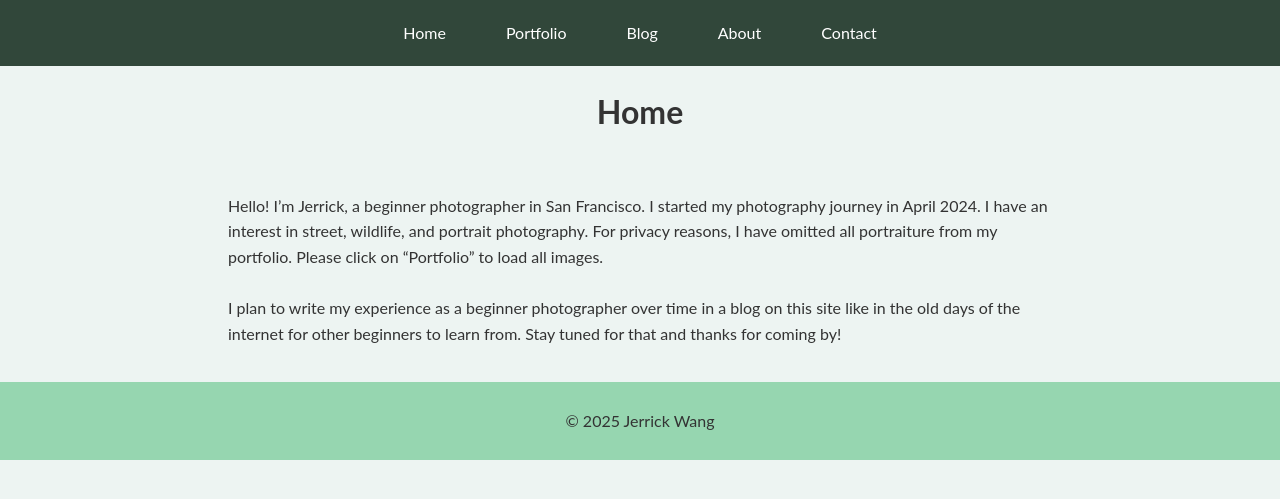
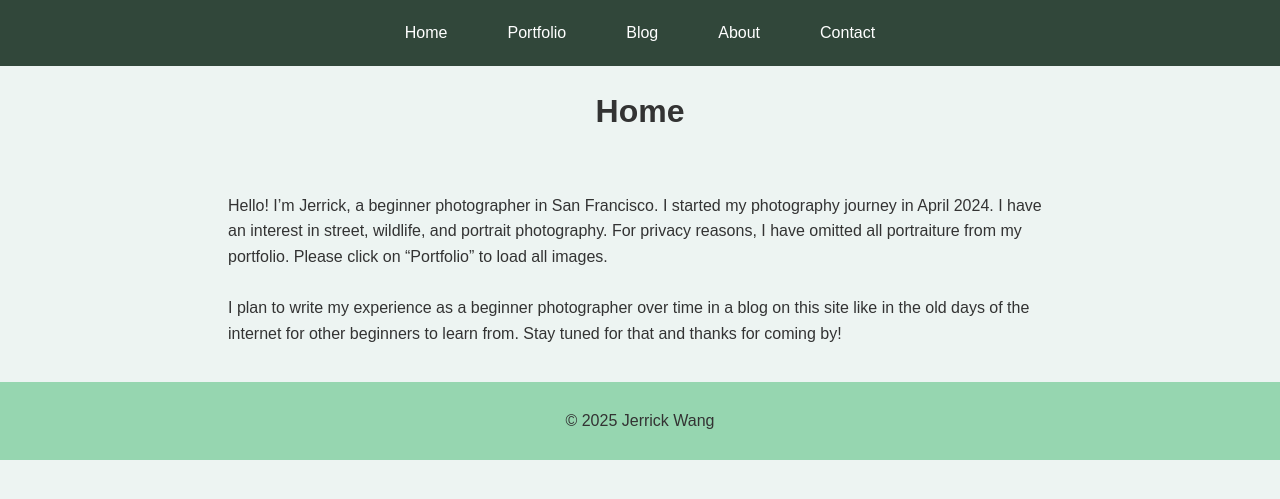
Before and after one commit to jerrickwang/jerrickwang.github.io, a Jekyll site: the page built from index.md, in a window 1280 px wide. Shown: the top 499 px of the page. Built offline with Jekyll 4.4.1, drawn with Linux system fonts in a browser that asks for light colours.

Commit message:
Update style.css

```diff
--- a/assets/css/style.css
+++ b/assets/css/style.css
@@ -1,6 +1,6 @@
-/* Global font styling with Lato */
+/* Global font styling with Century Gothic */
 body {
-  font-family: 'Lato', Arial, sans-serif; /* Use Lato with fallback fonts */
+  font-family: 'Century Gothic', Arial, sans-serif; /* Use Century Gothic with fallback fonts */
   line-height: 1.6; /* Improves readability */
   margin: 0;
   padding: 0;
@@ -44,7 +44,7 @@ nav ul li {
 }
 
 nav ul li a {
-  font-family: 'Lato', sans-serif; /* Apply Lato to navigation links */
+  font-family: 'Century Gothic', sans-serif; /* Apply Century Gothic to navigation links */
   font-weight: 400; /* Regular weight for navigation links */
   text-decoration: none; /* Removes underline from links */
   color: #fff; /* Link text color */
@@ -59,7 +59,7 @@ nav ul li a:hover {
 
 /* Page title styling */
 header h1 {
-  font-family: 'Lato', sans-serif; /* Apply Lato to the page title */
+  font-family: 'Century Gothic', sans-serif; /* Apply Century Gothic to the page title */
   font-weight: 700; /* Bold weight for headers */
   text-align: center; /* Centers the page title */
   margin: 20px 0; /* Adds spacing above and below the title */
@@ -77,7 +77,7 @@ main {
 
 /* Footer styling */
 footer {
-  font-family: 'Lato', sans-serif; /* Apply Lato to footer text */
+  font-family: 'Century Gothic', sans-serif; /* Apply Century Gothic to footer text */
   font-weight: 400; /* Regular weight for footer text */
   text-align: center; /* Centers footer content */
   padding: 10px 0;
@@ -95,7 +95,7 @@ img {
 
 /* Buttons (optional styling) */
 button {
-  font-family: 'Lato', sans-serif; /* Apply Lato to buttons */
+  font-family: 'Century Gothic', sans-serif; /* Apply Century Gothic to buttons */
   font-weight: 400; /* Regular weight for buttons */
   padding: 10px 20px;
   border: none;
@@ -230,6 +230,7 @@ button:hover {
     font-size: 1.8rem; /* Smaller font size for the page title on smaller screens */
   }
 }
+
 /* Blog Post Container */
 .blog-post-container {
   width: 90%; /* Adjust width of the container */
```
